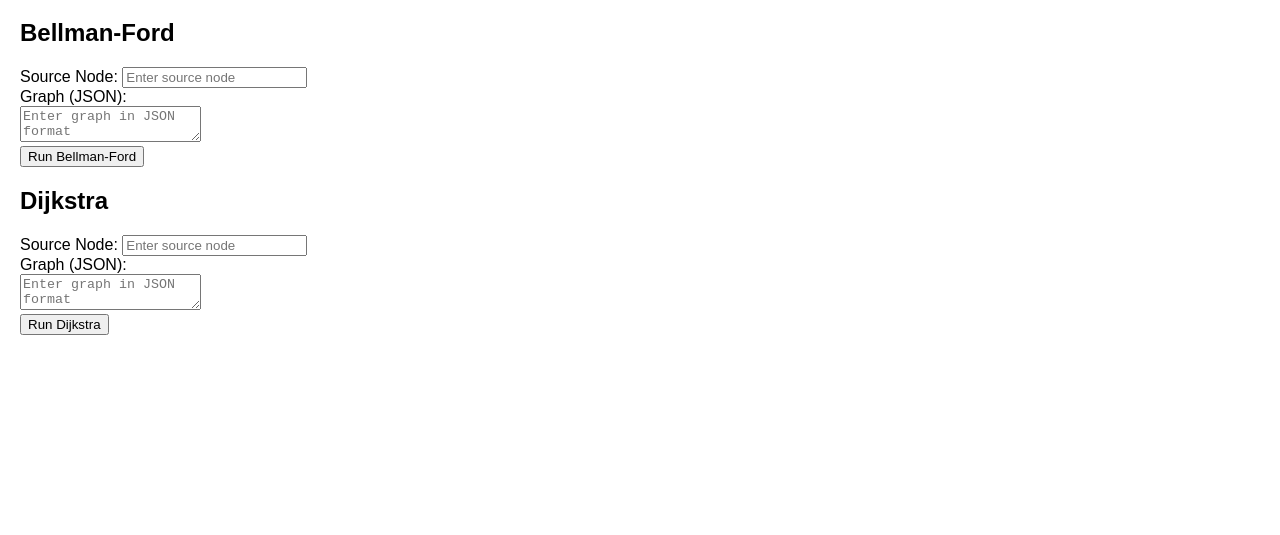
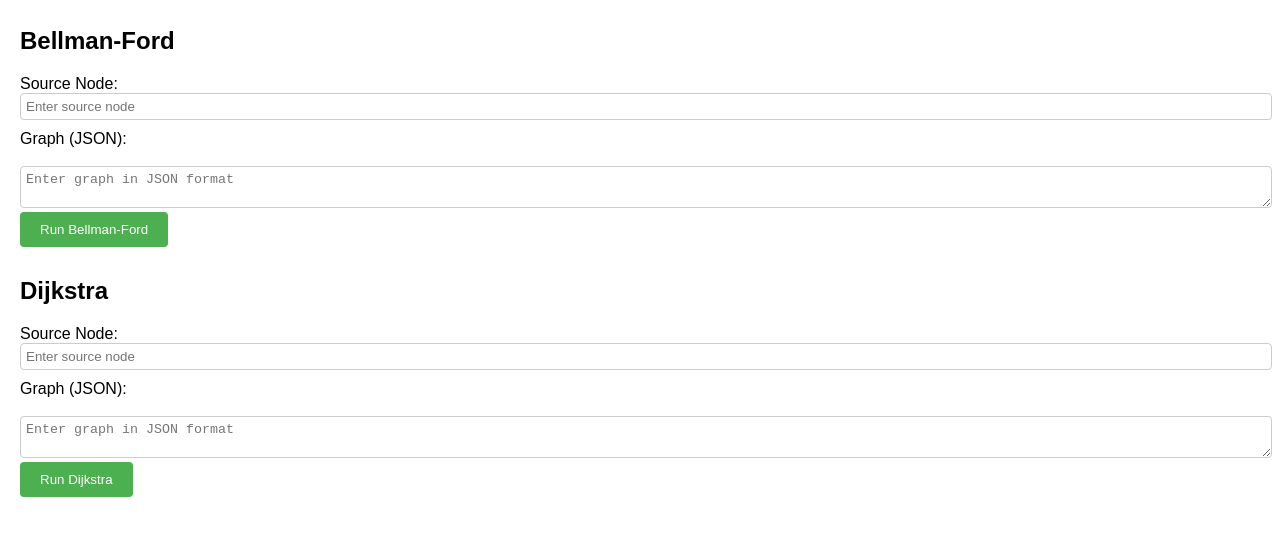
Before and after one commit to Fikri645/tubes-strategi-algoritma, a plain HTML site: page index.html in a window 1280 px wide. Shown: the part 61-596 px from the top of the page. Drawn offline with Linux system fonts and the light colour scheme.

Commit message:
sedikit memperbagus style webnya

```diff
--- a/assets/style.css
+++ b/assets/style.css
@@ -0,0 +1,46 @@
+body {
+    font-family: Arial, sans-serif;
+    margin: 20px;
+  }
+
+  h1 {
+    text-align: center;
+  }
+
+  h2 {
+    margin-top: 30px;
+  }
+
+  label {
+    display: block;
+    margin-top: 10px;
+  }
+
+  input[type="text"],
+  textarea {
+    width: 100%;
+    padding: 5px;
+    border: 1px solid #ccc;
+    border-radius: 4px;
+    resize: vertical;
+  }
+
+  button {
+    padding: 10px 20px;
+    background-color: #4CAF50;
+    color: white;
+    border: none;
+    border-radius: 4px;
+    cursor: pointer;
+  }
+
+  button:hover {
+    background-color: #45a049;
+  }
+
+  #output {
+    margin-top: 20px;
+    border: 1px solid #ccc;
+    padding: 10px;
+    white-space: pre-wrap;
+  }
--- a/index.html
+++ b/index.html
@@ -4,27 +4,7 @@
   <meta charset="UTF-8">
   <meta name="viewport" content="width=device-width, initial-scale=1.0">
   <title>Shortest Path Algorithms</title>
-  <style>
-    body {
-      font-family: Arial, sans-serif;
-      margin: 20px;
-    }
-
-    h1 {
-      text-align: center;
-    }
-
-    #graph-input {
-      width: 100%;
-      height: 200px;
-    }
-
-    #output {
-      margin-top: 20px;
-      border: 1px solid #ccc;
-      padding: 10px;
-    }
-  </style>
+  <link rel="stylesheet" href="assets/style.css">
 </head>
 <body>
   <h1>Shortest Path Algorithms</h1>
```
